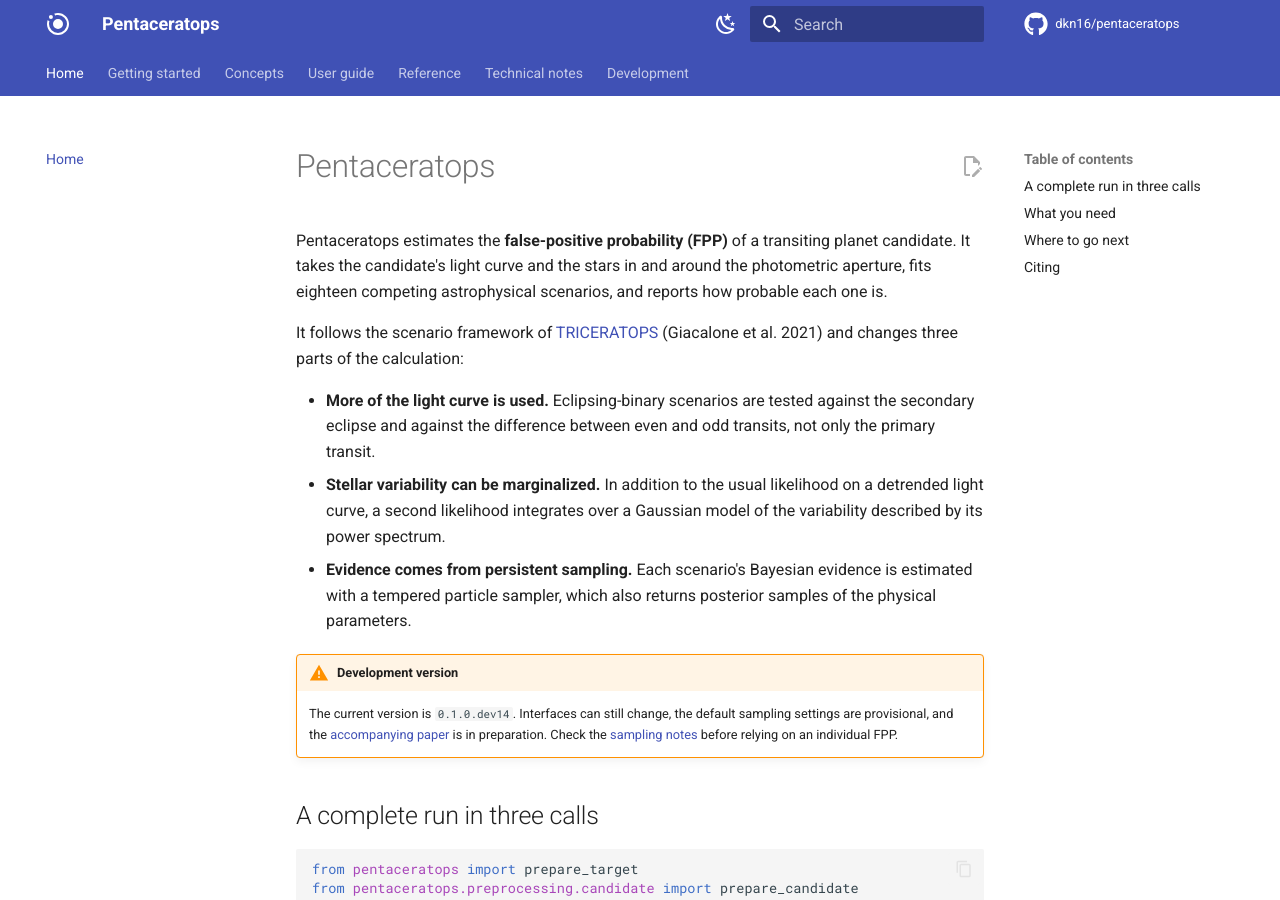
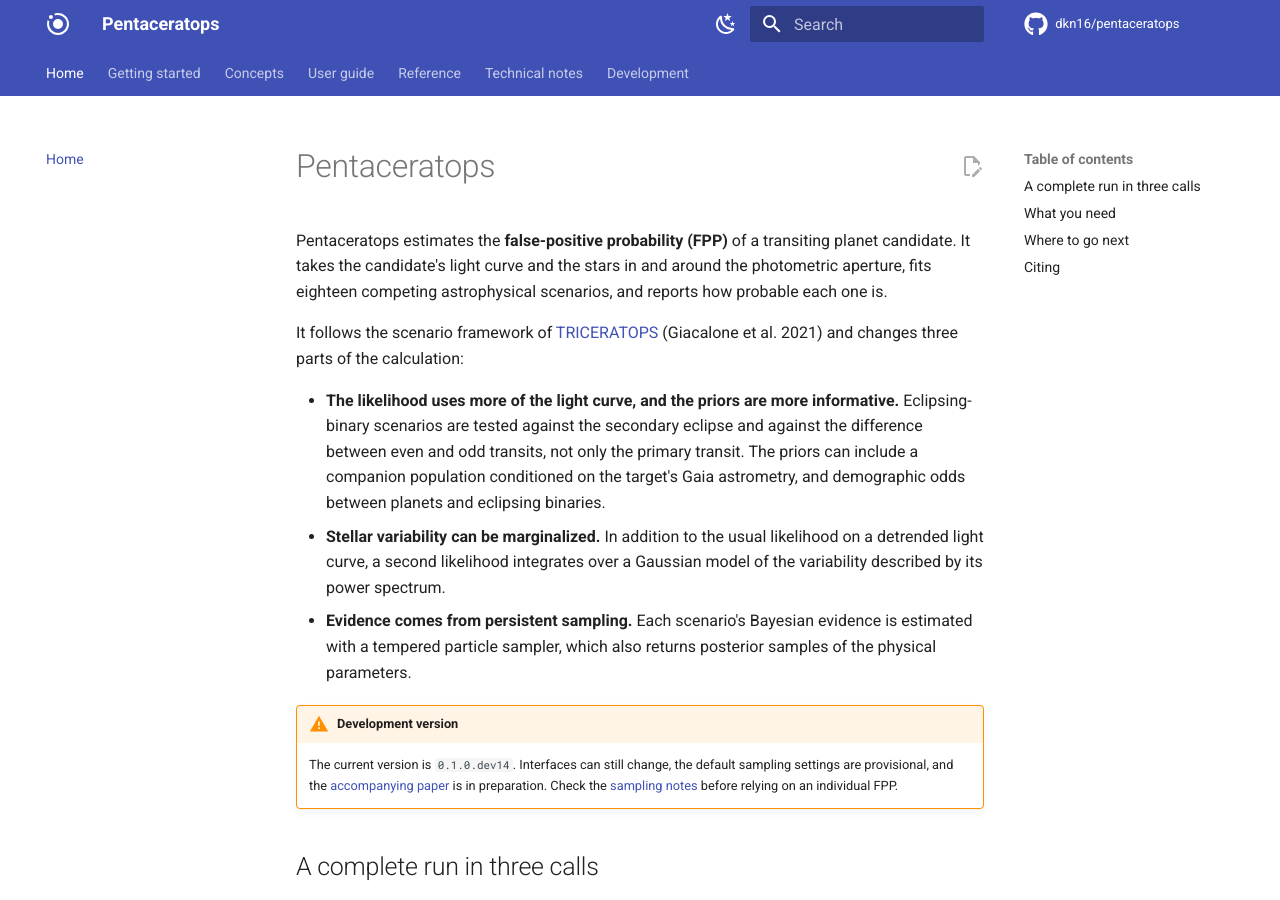
Before and after one commit to dkn16/pentaceratops, an MkDocs documentation site: the page built from docs/index.md, in a window 1280 px wide and 900 px high. Built offline with MkDocs 1.6.1 and Material for MkDocs 9.7.7, drawn with Linux system fonts in a browser that asks for light colours; comment, search, counter and statistics services are not loaded.

Commit message:
Home page: say the priors are more informative as well as the likelihood
Co-Authored-By: Claude Fable 5.2 <noreply@anthropic.com>

```diff
--- a/docs/index.md
+++ b/docs/index.md
@@ -9,9 +9,12 @@ It follows the scenario framework of
 [TRICERATOPS](https://github.com/stevengiacalone/triceratops)
 (Giacalone et al. 2021) and changes three parts of the calculation:
 
-- **More of the light curve is used.** Eclipsing-binary scenarios are tested
-  against the secondary eclipse and against the difference between even and odd
-  transits, not only the primary transit.
+- **The likelihood uses more of the light curve, and the priors are more
+  informative.** Eclipsing-binary scenarios are tested against the secondary
+  eclipse and against the difference between even and odd transits, not only the
+  primary transit. The priors can include a companion population conditioned on
+  the target's Gaia astrometry, and demographic odds between planets and
+  eclipsing binaries.
 - **Stellar variability can be marginalized.** In addition to the usual
   likelihood on a detrended light curve, a second likelihood integrates over a
   Gaussian model of the variability described by its power spectrum.
```
